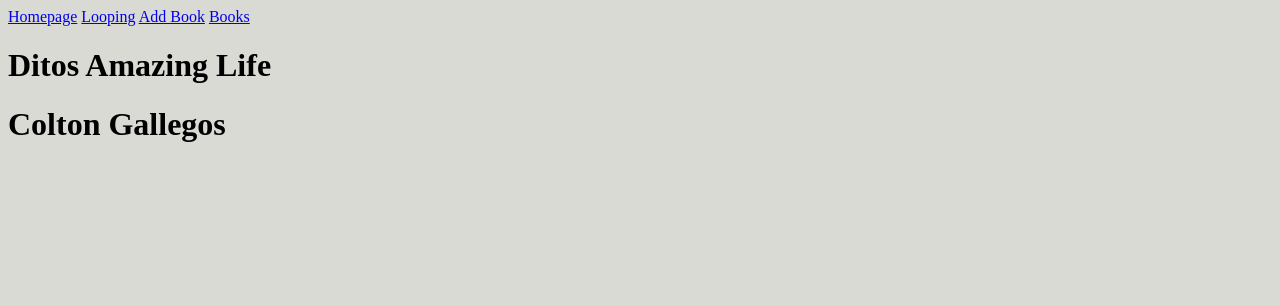
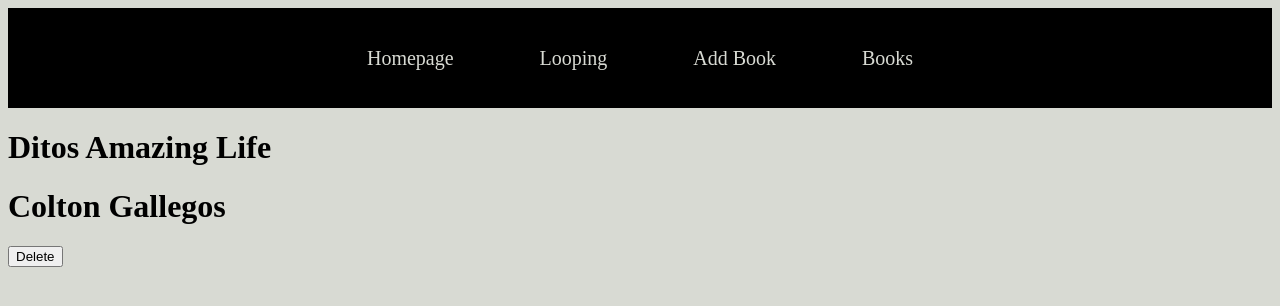
Before and after one commit to bward021/python_flask_playground, a Flask app: page /book/1 in a window 1280 px wide. Shown: the top 306 px of the page. Run offline with Flask 2, Linux system fonts and the light colour scheme; data comes from the database, SQL or seed files in the repository; both versions use the stored data as it was after the commit.

Commit message:
added route for deleting a book

```diff
--- a/app.py
+++ b/app.py
@@ -59,6 +59,13 @@ def get_single_book(id):
     print(book)
     return render_template('book.html', book = book)
 
+@app.route('/delete-book/<id>', methods=['POST'])
+def delete_book(id):
+    book = Book.query.get(id)
+    db.session.delete(book)
+    db.session.commit()
+    flash("Your book was deleted! :)", "danger")
+    return redirect('/books')
 
 @ app.route('/looping')
 def looping():
--- a/static/styles/main.css
+++ b/static/styles/main.css
@@ -20,3 +20,38 @@ body {
 .alert-success {
     background-color: var(--green-pantone);
 }
+
+.alert-danger{
+    background-color: var(--dark-red);
+}
+
+.nav-bar {
+    display: flex;
+    height: 100px;
+    width: 100%;
+    background-color: var(--black);
+    color: white;
+    justify-content: space-around;
+    align-items: center;
+
+}
+
+.nav-bar-elements {
+    display: flex;
+    justify-content: space-around;
+    align-items: center;
+    margin: 20px 0px;
+    width: 50%;
+}
+
+.nav-bar-elements a {
+    text-decoration: none;
+    color: var(--timberwolf);
+    font-size: 20px;
+    position: relative;
+}
+
+.nav-bar-elements a:hover {
+    font-size: 25px;
+    color: grey;
+}
--- a/templates/base.html
+++ b/templates/base.html
@@ -7,13 +7,14 @@
     <title>{% block title %}{% endblock %}</title>
 </head>
 <body>
-    <nav>
-        <a href="/">Homepage</a>
-        <a href="/looping">Looping</a>
-        <a href="/add-book">Add Book</a>
-        <a href="/books">Books</a>
-    </nav>
-
+    <div class = nav-bar>
+        <nav class = nav-bar-elements>
+            <a href="/">Homepage</a>
+            <a href="/looping">Looping</a>
+            <a href="/add-book">Add Book</a>
+            <a href="/books">Books</a>
+        </nav>
+    </div>
     {% with messages = get_flashed_messages(with_categories=true) %}
       {% if messages %}
           {% for category, message in messages %}
--- a/templates/book.html
+++ b/templates/book.html
@@ -7,6 +7,9 @@
 {% if book %}
     <h1>{{book.title}}</h1>
     <h1>{{book.author}}</h1>
+    <form action="/delete-book/{{book.id}}" method="POST">
+        <input type="submit" value="Delete">
+    </form>
 {% else %}
     <h1>No Book with that ID</h1>
     <div>go back to the books collection to pick a different book</div>
```
Also changed, not shown: app.sqlite.
